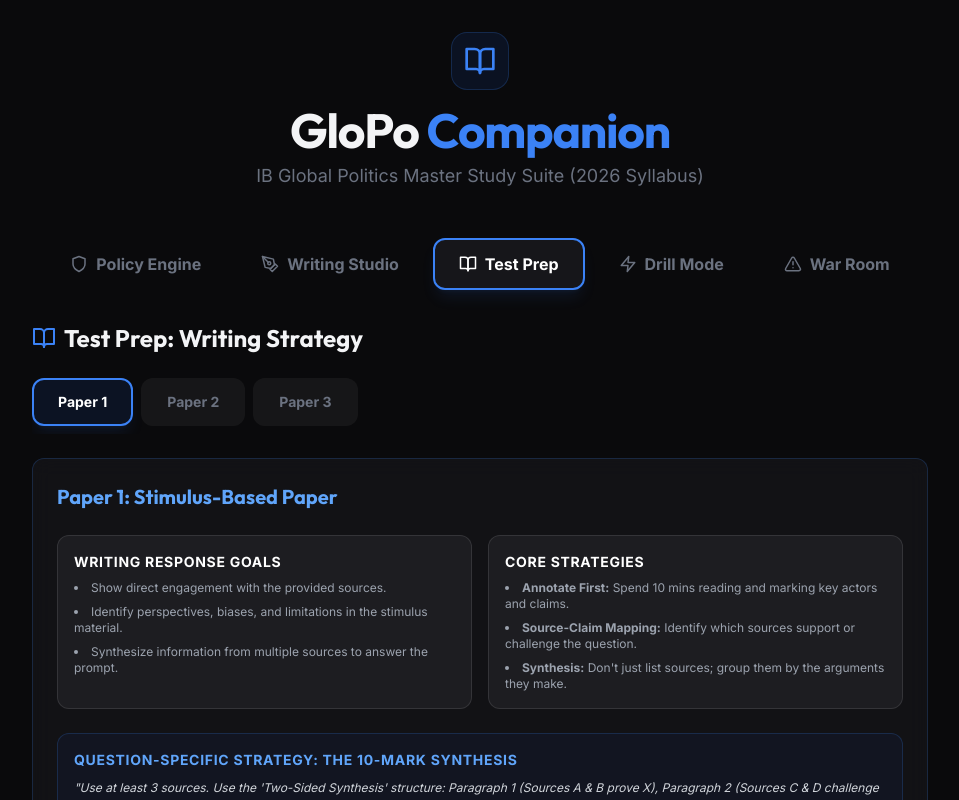
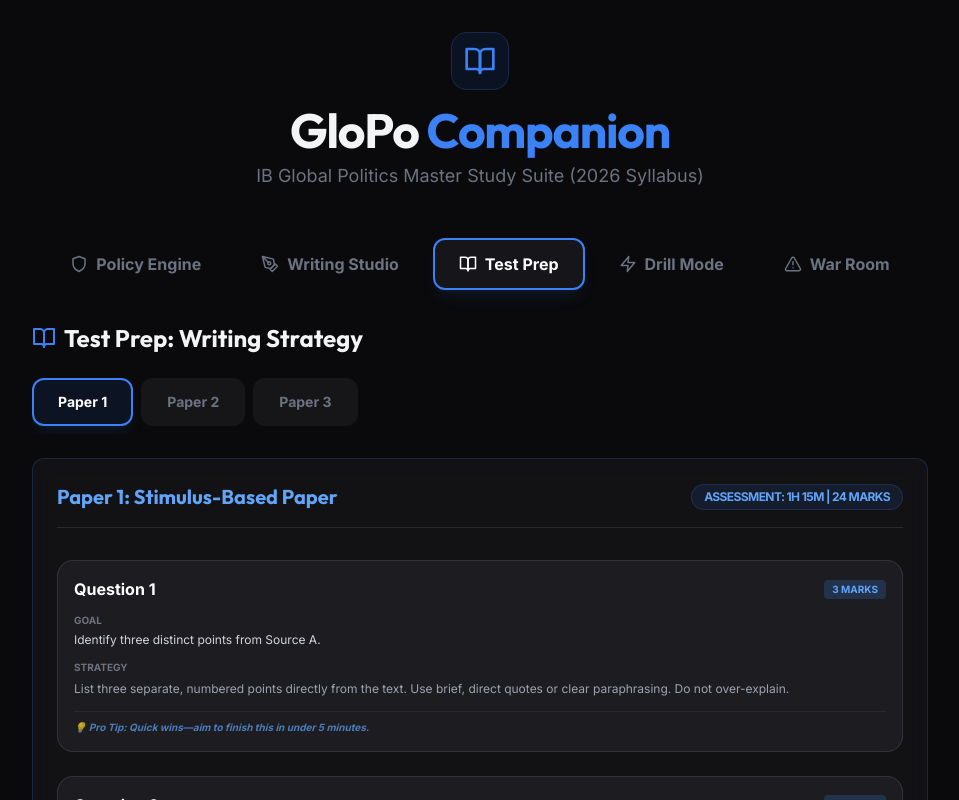
Before and after one commit to stephenm87/glopo-companion, a React (Create React App) app: page / in a window 1280 px wide. Both pictures are taken after a click on the button "Test Prep". Shown: the top 800 px of the page, without its empty margins (160-1119 px from the left). Built offline with nearby package versions, Linux system fonts and the light colour scheme.

Commit message:
feat: expand Test Prep with question-specific advice (P1: Q1-4, P3: Q1-3)

```diff
--- a/src/App.js
+++ b/src/App.js
@@ -765,91 +765,171 @@ const TestPrep = () => {
     const [subTab, setSubTab] = useState('paper1');
 
     const Paper1 = () => (
-        <div className="space-y-6">
-            <h3 className="text-xl font-bold text-blue-400">Paper 1: Stimulus-Based Paper</h3>
-            <div className="grid gap-4 md:grid-cols-2">
-                <div className="p-4 bg-white/5 border border-white/10 rounded-xl">
-                    <h4 className="text-sm font-bold text-white mb-2 uppercase tracking-wider">Writing Response Goals</h4>
-                    <ul className="text-xs text-gray-400 list-disc list-inside space-y-2">
-                        <li>Show direct engagement with the provided sources.</li>
-                        <li>Identify perspectives, biases, and limitations in the stimulus material.</li>
-                        <li>Synthesize information from multiple sources to answer the prompt.</li>
-                    </ul>
-                </div>
-                <div className="p-4 bg-white/5 border border-white/10 rounded-xl">
-                    <h4 className="text-sm font-bold text-white mb-2 uppercase tracking-wider">Core Strategies</h4>
-                    <ul className="text-xs text-gray-400 list-disc list-inside space-y-2">
-                        <li><strong>Annotate First:</strong> Spend 10 mins reading and marking key actors and claims.</li>
-                        <li><strong>Source-Claim Mapping:</strong> Identify which sources support or challenge the question.</li>
-                        <li><strong>Synthesis:</strong> Don't just list sources; group them by the arguments they make.</li>
-                    </ul>
+        <div className="space-y-8">
+            <div className="flex flex-col md:flex-row md:items-center justify-between gap-4 border-b border-white/10 pb-4">
+                <h3 className="text-xl font-bold text-blue-400 text-glow">Paper 1: Stimulus-Based Paper</h3>
+                <div className="px-3 py-1 bg-blue-500/10 border border-blue-500/20 rounded-full text-blue-400 text-xs font-bold uppercase tracking-tighter">
+                    Assessment: 1h 15m | 24 Marks
                 </div>
             </div>
-            <div className="p-4 bg-blue-900/10 border border-blue-500/20 rounded-xl">
-                <h4 className="text-sm font-bold text-blue-400 mb-2 uppercase tracking-wider">Question-Specific Strategy: The 10-Mark Synthesis</h4>
-                <p className="text-xs text-gray-300 leading-relaxed italic">
-                    "Use at least 3 sources. Use the 'Two-Sided Synthesis' structure: Paragraph 1 (Sources A & B prove X), Paragraph 2 (Sources C & D challenge X). Conclude by evaluating which side is stronger based on the source quality."
-                </p>
+
+            <div className="grid gap-6">
+                {[
+                    {
+                        q: "Question 1",
+                        marks: "3 Marks",
+                        goal: "Identify three distinct points from Source A.",
+                        strategy: "List three separate, numbered points directly from the text. Use brief, direct quotes or clear paraphrasing. Do not over-explain.",
+                        tip: "Quick wins—aim to finish this in under 5 minutes."
+                    },
+                    {
+                        q: "Question 2",
+                        marks: "4 Marks",
+                        goal: "Explain one claim from Source B.",
+                        strategy: "Identify the claim (1 mark), provide supporting evidence from the source (1 mark), and use own knowledge to explain its broader context or limitation (2 marks).",
+                        tip: "Success follows the 'S-E-K-L' pattern: Source, Evidence, Knowledge, Link."
+                    },
+                    {
+                        q: "Question 3",
+                        marks: "8 Marks",
+                        goal: "Compare and contrast two sources.",
+                        strategy: "Identify 3 thematic points. Aim for at least 1 comparison and 1 contrast. Use connectives like 'conversely' or 'similarly' to link source ideas.",
+                        tip: "Avoid listing Source C then Source D. Group by theme (e.g., 'Both sources agree that sovereignty is...')."
+                    },
+                    {
+                        q: "Question 4",
+                        marks: "10-12 Marks",
+                        goal: "Synthesis Essay using sources & own knowledge.",
+                        strategy: "Formulate a clear thesis. Use at least 3 sources. Balance source evidence with detailed contemporary case studies from your own knowledge.",
+                        tip: "Evaluate the sources themselves. NGO reports may have different biases than government data."
+                    }
+                ].map((item, idx) => (
+                    <div key={idx} className="p-4 bg-white/5 border border-white/10 rounded-2xl hover:border-blue-500/30 transition-colors group">
+                        <div className="flex items-center justify-between mb-3">
+                            <h4 className="font-bold text-white group-hover:text-blue-400 transition-colors">{item.q}</h4>
+                            <span className="text-[10px] font-black bg-blue-500/20 text-blue-400 px-2 py-0.5 rounded uppercase">{item.marks}</span>
+                        </div>
+                        <div className="space-y-3">
+                            <div>
+                                <p className="text-[10px] text-gray-500 uppercase font-black mb-1">Goal</p>
+                                <p className="text-xs text-gray-300">{item.goal}</p>
+                            </div>
+                            <div>
+                                <p className="text-[10px] text-gray-500 uppercase font-black mb-1">Strategy</p>
+                                <p className="text-xs text-gray-400 leading-relaxed">{item.strategy}</p>
+                            </div>
+                            <div className="pt-2 border-t border-white/5">
+                                <p className="text-[10px] text-blue-400/70 font-bold italic">💡 Pro Tip: {item.tip}</p>
+                            </div>
+                        </div>
+                    </div>
+                ))}
             </div>
         </div>
     );
 
     const Paper2 = () => (
-        <div className="space-y-6">
-            <h3 className="text-xl font-bold text-emerald-400">Paper 2: Extended Response (Essays)</h3>
+        <div className="space-y-8">
+            <div className="flex flex-col md:flex-row md:items-center justify-between gap-4 border-b border-white/10 pb-4">
+                <h3 className="text-xl font-bold text-emerald-400 text-glow">Paper 2: Extended Response (Essays)</h3>
+                <div className="px-3 py-1 bg-emerald-500/10 border border-emerald-500/20 rounded-full text-emerald-400 text-xs font-bold uppercase tracking-tighter">
+                    Assessment: 1h 45m | 50 Marks (2 x 25)
+                </div>
+            </div>
+
             <div className="grid gap-4 md:grid-cols-2">
-                <div className="p-4 bg-white/5 border border-white/10 rounded-xl">
-                    <h4 className="text-sm font-bold text-white mb-2 uppercase tracking-wider">Writing Response Goals</h4>
-                    <ul className="text-xs text-gray-400 list-disc list-inside space-y-2">
-                        <li>Concept-led analysis (Sovereignty, Power, etc.).</li>
-                        <li>Effective use of relevant, contemporary case studies.</li>
-                        <li>Critical evaluation of different political perspectives.</li>
+                <div className="p-5 bg-white/5 border border-white/10 rounded-2xl">
+                    <h4 className="text-xs font-black text-white mb-3 uppercase tracking-widest text-emerald-400">Essay Response Goals</h4>
+                    <ul className="text-xs text-gray-400 list-disc list-inside space-y-3">
+                        <li>Concept-led analysis (Sovereignty, Power, Legitimacy).</li>
+                        <li>Effective use of relevant, contemporary case studies (last 10 years).</li>
+                        <li>Critical evaluation of different political perspectives (Realist vs Liberal).</li>
+                        <li>Clear, sustained argument that directly answers the prompt.</li>
                     </ul>
                 </div>
-                <div className="p-4 bg-white/5 border border-white/10 rounded-xl">
-                    <h4 className="text-sm font-bold text-white mb-2 uppercase tracking-wider">Core Strategies</h4>
-                    <ul className="text-xs text-gray-400 list-disc list-inside space-y-2">
-                        <li><strong>Bifurcation:</strong> Always present two opposing arguments forEvery claim.</li>
-                        <li><strong>Case Study Depth:</strong> Use 'PEEL' to connect case facts back to the thesis.</li>
-                        <li><strong>The 'Golden Thread':</strong> Ensure every paragraph re-engages with the specific wording of the prompt.</li>
+                <div className="p-5 bg-white/5 border border-white/10 rounded-2xl">
+                    <h4 className="text-xs font-black text-white mb-3 uppercase tracking-widest text-emerald-400">Winning Strategies</h4>
+                    <ul className="text-xs text-gray-400 list-disc list-inside space-y-3">
+                        <li><strong>The 'Golden Thread':</strong> Re-engage with prompt keywords in every single paragraph.</li>
+                        <li><strong>Bifurcation:</strong> For every claim, present a counter-argument to show complex thinking.</li>
+                        <li><strong>Case Study Depth:</strong> Don't just mention a case; use 'PEEL' to prove its relevance.</li>
+                        <li><strong>Evaluation:</strong> Conclude each section by judging which perspective holds more weight.</li>
                     </ul>
                 </div>
             </div>
-            <div className="p-4 bg-emerald-900/10 border border-emerald-500/20 rounded-xl">
-                <h4 className="text-sm font-bold text-emerald-400 mb-2 uppercase tracking-wider">Scholar Tip: The Multi-Perspective Check</h4>
+
+            <div className="p-5 bg-emerald-900/10 border border-emerald-500/20 rounded-2xl relative overflow-hidden">
+                <div className="absolute top-0 right-0 p-2 opacity-10">
+                    <Zap size={48} className="text-emerald-400" />
+                </div>
+                <h4 className="text-xs font-black text-emerald-400 mb-2 uppercase tracking-widest">Scholar Tip: Level 7 Evaluation</h4>
                 <p className="text-xs text-gray-300 leading-relaxed italic">
-                    "To hit Level 7, your evaluation must go beyond 'some say X, others say Y'. You must explain WHY they differ (e.g., due to Realist vs Liberal assumptions) and evaluate the implications of these different views."
+                    "To hit Level 7, your evaluation must go beyond 'some say X, others say Y'. You must explain WHY they differ (e.g., due to different theoretical assumptions) and evaluate the real-world implications of these disagreements."
                 </p>
             </div>
         </div>
     );
 
     const Paper3 = () => (
-        <div className="space-y-6">
-            <h3 className="text-xl font-bold text-red-400">Paper 3: HL Global Challenges</h3>
-            <div className="grid gap-4 md:grid-cols-2">
-                <div className="p-4 bg-white/5 border border-white/10 rounded-xl">
-                    <h4 className="text-sm font-bold text-white mb-2 uppercase tracking-wider">Writing Response Goals</h4>
-                    <ul className="text-xs text-gray-400 list-disc list-inside space-y-2">
-                        <li>Explaining the interconnections between different global challenges.</li>
-                        <li>Applying multiple HL Topics (Poverty, Identity, etc.) to one situation.</li>
-                        <li>Identifying limitations and implications of proposed policy responses.</li>
-                    </ul>
-                </div>
-                <div className="p-4 bg-white/5 border border-white/10 rounded-xl">
-                    <h4 className="text-sm font-bold text-white mb-2 uppercase tracking-wider">Core Strategies</h4>
-                    <ul className="text-xs text-gray-400 list-disc list-inside space-y-2">
-                        <li><strong>Link and Reconnect:</strong> Use the bridging case study to show how two topics interact.</li>
-                        <li><strong>Risk Mitigation:</strong> For every solution, identify a potential drawback or unintended consequence.</li>
-                        <li><strong>Systems Thinking:</strong> Show how local challenges have global roots or vice versa.</li>
-                    </ul>
+        <div className="space-y-8">
+            <div className="flex flex-col md:flex-row md:items-center justify-between gap-4 border-b border-white/10 pb-4">
+                <h3 className="text-xl font-bold text-red-400 text-glow">Paper 3: HL Global Challenges</h3>
+                <div className="px-3 py-1 bg-red-500/10 border border-red-500/20 rounded-full text-red-400 text-xs font-bold uppercase tracking-tighter">
+                    Assessment: 1h 30m | 36 Marks
                 </div>
             </div>
-            <div className="p-4 bg-red-900/10 border border-red-500/20 rounded-xl">
-                <h4 className="text-sm font-bold text-red-400 mb-2 uppercase tracking-wider">Critical Step: Question 2 (Policy Implications)</h4>
-                <p className="text-xs text-gray-300 leading-relaxed italic">
-                    "Examiners are looking for you to recognize that 'there are no perfect solutions, only trade-offs'. Identifying the loser in a policy victory is the key to the top mark band."
-                </p>
+
+            <div className="grid gap-6">
+                {[
+                    {
+                        q: "Question 1",
+                        marks: "4 Marks",
+                        goal: "Data/Source Identification and Application.",
+                        strategy: "Identify 2 key trends or facts from the provided data (2 marks). Provide a concrete real-world example that illustrates each point (2 marks).",
+                        tip: "Think of this as: 'Data Point + Real World proof'."
+                    },
+                    {
+                        q: "Question 2a",
+                        marks: "6 Marks",
+                        goal: "Policy Formulation/Case Study Analysis.",
+                        strategy: "Propose a specific, feasible action based on the stimulus. Clearly identify WHICH actor (state, NGO, IGO) should act and HOW.",
+                        tip: "Specificity is key. Instead of 'States should fix it', say 'G20 states should implement X via a treaty'."
+                    },
+                    {
+                        q: "Question 2b",
+                        marks: "6 Marks",
+                        goal: "Policy Evaluation & Limitations.",
+                        strategy: "Identify one major strength and one major limitation of your proposal. Explain why the limitation exists (e.g., lack of enforcement power).",
+                        tip: "Be your own harshest critic. No policy is perfect; identifying the trade-off gets you the points."
+                    },
+                    {
+                        q: "Question 3",
+                        marks: "15 Marks",
+                        goal: "Global Challenge Synthesis Essay.",
+                        strategy: "Synthesize 2 global challenges (e.g., Poverty and Identity) using the provided case study. Use the 'Link and Reconnect' strategy.",
+                        tip: "Use bridge sentences to show how Challenge A directly intensifies Challenge B. This is the synthesis examiners crave."
+                    }
+                ].map((item, idx) => (
+                    <div key={idx} className="p-4 bg-white/5 border border-white/10 rounded-2xl hover:border-red-500/30 transition-colors group">
+                        <div className="flex items-center justify-between mb-3">
+                            <h4 className="font-bold text-white group-hover:text-red-400 transition-colors">{item.q}</h4>
+                            <span className="text-[10px] font-black bg-red-500/20 text-red-400 px-2 py-0.5 rounded uppercase">{item.marks}</span>
+                        </div>
+                        <div className="space-y-3">
+                            <div>
+                                <p className="text-[10px] text-gray-500 uppercase font-black mb-1">Goal</p>
+                                <p className="text-xs text-gray-300">{item.goal}</p>
+                            </div>
+                            <div>
+                                <p className="text-[10px] text-gray-500 uppercase font-black mb-1">Strategy</p>
+                                <p className="text-xs text-gray-400 leading-relaxed">{item.strategy}</p>
+                            </div>
+                            <div className="pt-2 border-t border-white/5">
+                                <p className="text-[10px] text-red-400/70 font-bold italic">💡 Pro Tip: {item.tip}</p>
+                            </div>
+                        </div>
+                    </div>
+                ))}
             </div>
         </div>
     );
```
